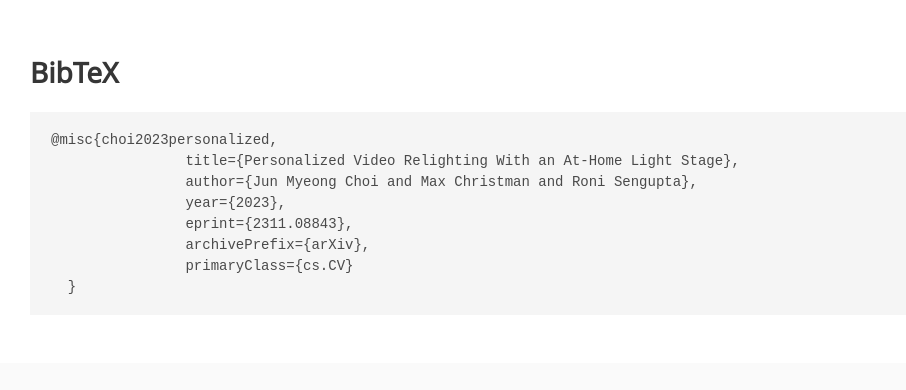
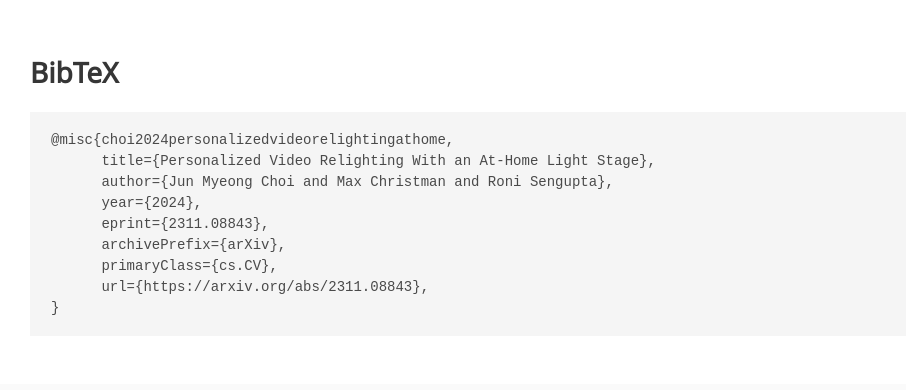
Before and after one commit to chedgekorea/relighting, a plain HTML site: page index.html in a window 1280 px wide. Shown: the part 3340-3730 px from the top of the page, without its empty margins (130-1036 px from the left). Drawn offline with nearby package versions, Linux system fonts and the light colour scheme; some icons are missing; a web font is replaced by a local one.

Commit message:
Update index.html

```diff
--- a/index.html
+++ b/index.html
@@ -328,14 +328,15 @@
 <section class="section" id="BibTeX">
   <div class="container is-max-desktop content">
     <h2 class="title">BibTeX</h2>
-    <pre><code>@misc{choi2023personalized,
-		title={Personalized Video Relighting With an At-Home Light Stage},
-		author={Jun Myeong Choi and Max Christman and Roni Sengupta},
-		year={2023},
-		eprint={2311.08843},
-		archivePrefix={arXiv},
-		primaryClass={cs.CV}
-  }</code></pre>
+    <pre><code>@misc{choi2024personalizedvideorelightingathome,
+      title={Personalized Video Relighting With an At-Home Light Stage},
+      author={Jun Myeong Choi and Max Christman and Roni Sengupta},
+      year={2024},
+      eprint={2311.08843},
+      archivePrefix={arXiv},
+      primaryClass={cs.CV},
+      url={https://arxiv.org/abs/2311.08843},
+}</code></pre>
   </div>
 </section>
 
```
